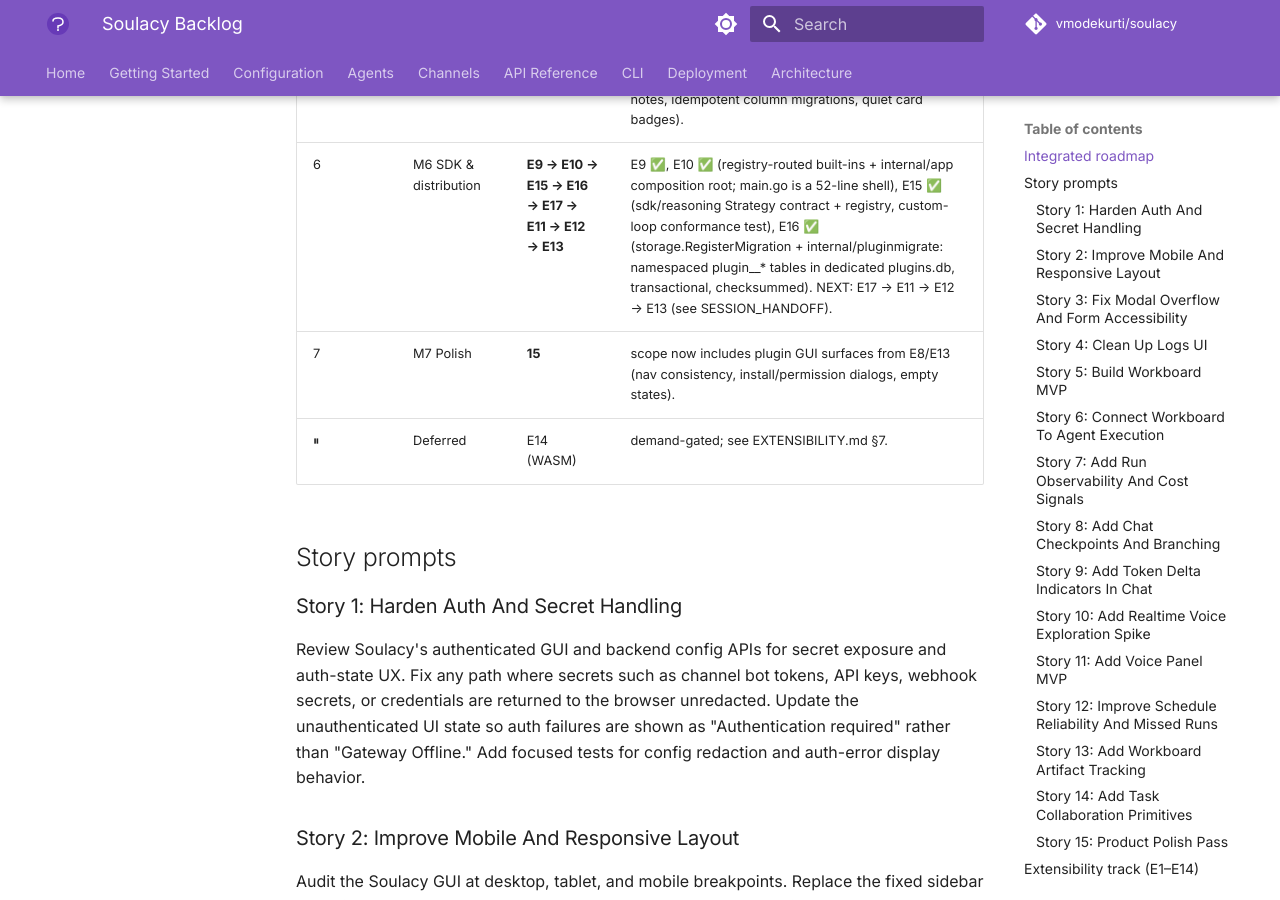
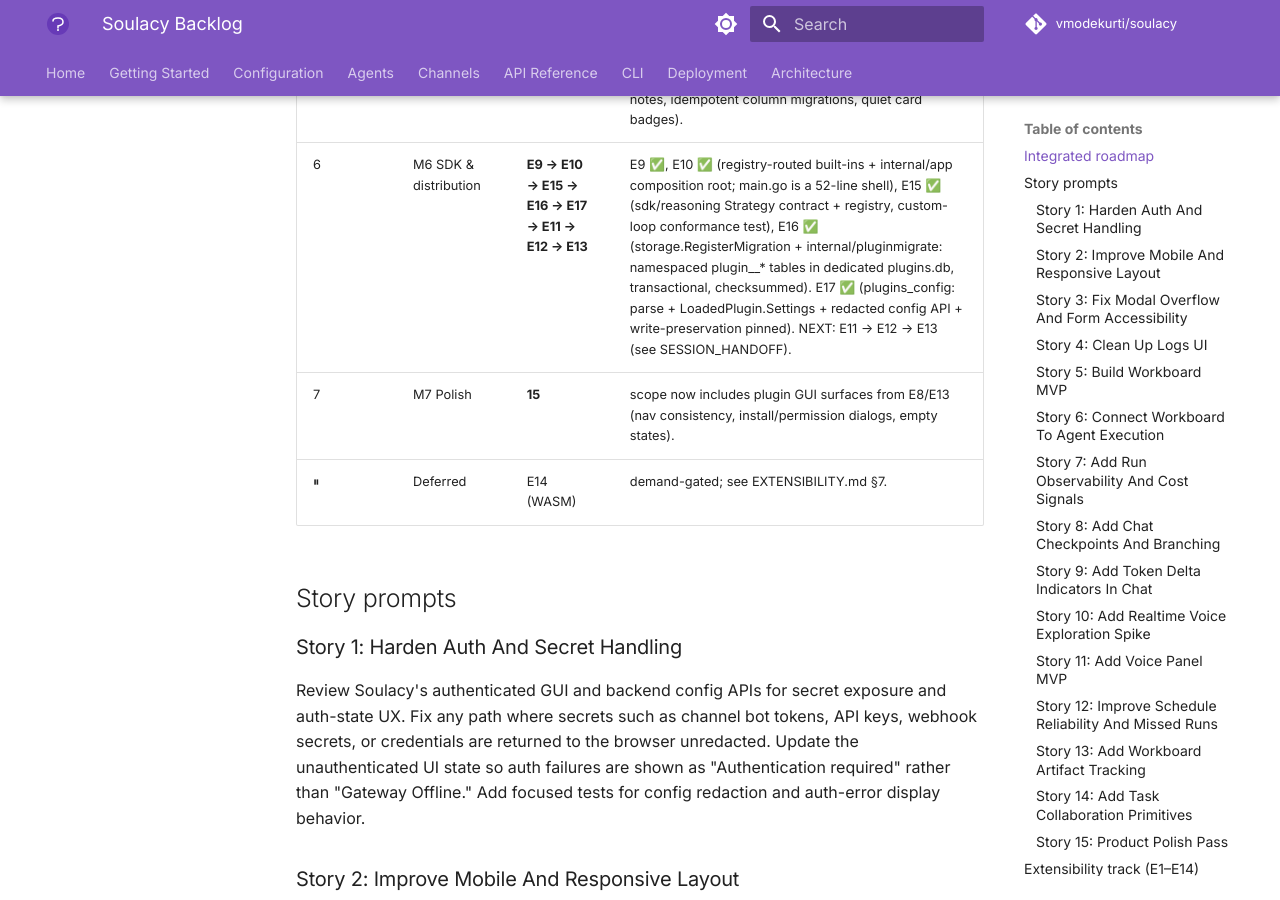
Before and after one commit to vmodekurti/soulacy, an MkDocs documentation site: the page built from docs/BACKLOG.md, in a window 1280 px wide and 900 px high, scrolled down 1335 px. Built offline with MkDocs 1.6.1 and Material for MkDocs 9.7.7, drawn with Linux system fonts in a browser that asks for light colours; comment, search, counter and statistics services are not loaded; the version menu is left out.

Commit message:
docs: handoff + backlog — E17 complete (M6: next E11)

```diff
--- a/docs/BACKLOG.md
+++ b/docs/BACKLOG.md
@@ -26,7 +26,7 @@
 | ✅ | M3 Sidecar foundation | **E3 → E4 → E5 → E6 → E7 → E8** | done (session 6). Protocol v1, supervised lifecycle, plugin principals/capabilities, vault credential delegation w/ rotation restart, manifest v2 (sidecar channels/providers/skills/GUI), GUI mounts at /plugins/:id/ui/ in sandboxed iframes with scoped splg_ tokens + default-deny API gate. Docs: PLUGIN_MANIFEST/CAPABILITIES/CREDENTIALS + EXTERNAL_CHANNEL_PROTOCOL. |
 | ✅ | M4 Voice | **10 → 11** | done (session 6). Spike (docs/VOICE_SPIKE.md): sidecar/control-plane approach confirmed, OpenAI-first; PoC sidecar passes conformance. MVP: voice.provider config → /api/v1/voice/status + /ephemeral (key minted host-side, never in browser persistently), Chat 🎤 push-to-talk panel (WebRTC direct to provider, live transcripts attach to session, usage indicator, graceful fallback). Verify mic flow on the Mac with a real key. |
 | ✅ | M5 Reliability & workboard depth | **12 → 13 → 14** | done (session 6). Missed-run catch-up hardened + GUI copy; artifact tracking (run.artifact via E1, task-modal panel w/ download); collaboration primitives (owner/priority/tags/due date + comments & reviewer notes, idempotent column migrations, quiet card badges). |
-| 6 | M6 SDK & distribution | **E9 → E10 → E15 → E16 → E17 → E11 → E12 → E13** | E9 ✅, E10 ✅ (registry-routed built-ins + internal/app composition root; main.go is a 52-line shell), E15 ✅ (sdk/reasoning Strategy contract + registry, custom-loop conformance test), E16 ✅ (storage.RegisterMigration + internal/pluginmigrate: namespaced plugin_<id>_* tables in dedicated plugins.db, transactional, checksummed). NEXT: E17 → E11 → E12 → E13 (see SESSION_HANDOFF). |
+| 6 | M6 SDK & distribution | **E9 → E10 → E15 → E16 → E17 → E11 → E12 → E13** | E9 ✅, E10 ✅ (registry-routed built-ins + internal/app composition root; main.go is a 52-line shell), E15 ✅ (sdk/reasoning Strategy contract + registry, custom-loop conformance test), E16 ✅ (storage.RegisterMigration + internal/pluginmigrate: namespaced plugin_<id>_* tables in dedicated plugins.db, transactional, checksummed). E17 ✅ (plugins_config: parse + LoadedPlugin.Settings + redacted config API + write-preservation pinned). NEXT: E11 → E12 → E13 (see SESSION_HANDOFF). |
 | 7 | M7 Polish | **15** | scope now includes plugin GUI surfaces from E8/E13 (nav consistency, install/permission dialogs, empty states). |
 | ⏸ | Deferred | E14 (WASM) | demand-gated; see EXTENSIBILITY.md §7. |
 
```
